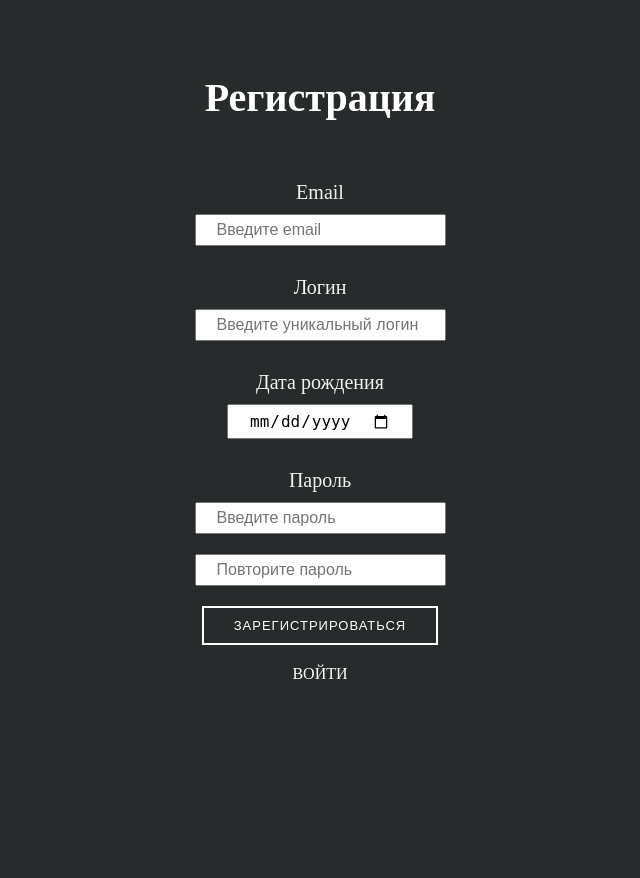
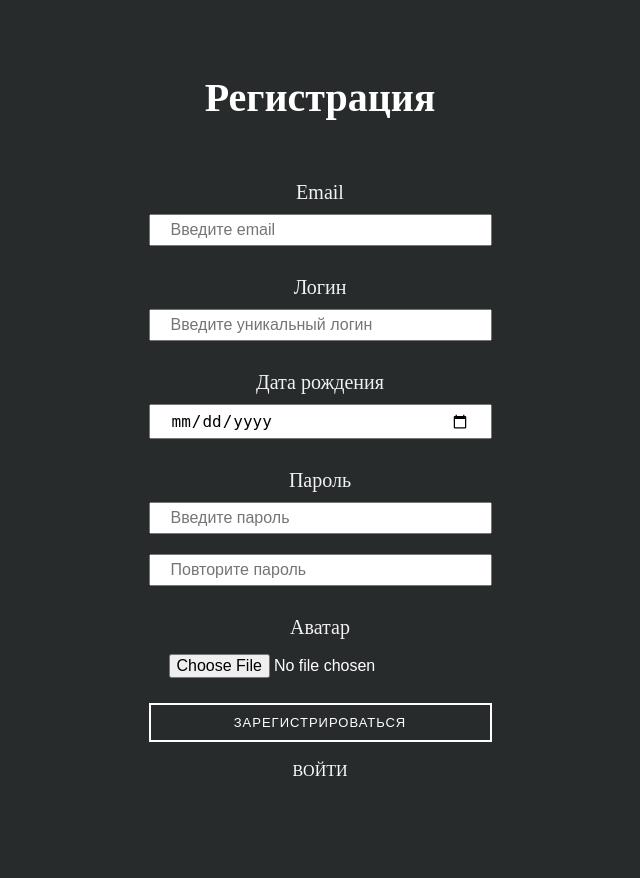
Before and after one commit to robsn-se/kabiri, a PHP site: page /?page=login&login=registration in a window 1280 px wide. Shown: the part 154-1032 px from the top of the page, without its empty margins (320-960 px from the left). Before the commit the page ends 833 px from the top, so only its background shows below. Run offline with PHP 8.4, Linux system fonts and the light colour scheme; data that the repository does not hold is empty.

Commit message:
settings, registration

```diff
--- a/models/page_model.php
+++ b/models/page_model.php
@@ -34,7 +34,7 @@ function userRegistration(mysqli $connect, array $data): string {
     $password = password_hash($data["password"],PASSWORD_DEFAULT);
     mysqli_query(
         $connect,
-        "INSERT INTO `users` SET `email` = '{$data["email"]}', `login` = '{$data["login"]}', `password` = '{$password}', `birthday` = '{$data["birthday"]}';"
+        "INSERT INTO `users` SET `email` = '{$data["email"]}', `login` = '{$data["login"]}', `password` = '{$password}', `birthday` = '{$data["birthday"]}', `avatar` = '{$data["avatar"]}';"
     );
     if (mysqli_insert_id($connect)) {
         return "Пользователь с логином {$_POST["login"]} успешно создан";
--- a/styles/main.css
+++ b/styles/main.css
@@ -360,11 +360,13 @@ textarea:focus{
     padding: 35px;
     width: min-content;
     margin: 20px auto;
+    color: white;
 }
 
 .container_registration form > div{
-
+    display: flex;
     padding: 10px;
+    flex-direction: column;
 }
 
 .container_registration label {
@@ -559,7 +561,7 @@ summary::marker {
     animation: fadeInFromNone .5s ease-in-out;
 }
 .settings form div{
-    padding: 20px;
+    /*padding: 20px;*/
     flex-direction: column;
 }
 .settings label{
--- a/validation_rules.php
+++ b/validation_rules.php
@@ -26,6 +26,9 @@ const VALIDATION_RULES = [
         "password" => [
             "required" => true,
             "pattern" => "/[a-zA-Z\d\-_]{2,30}/"
+        ],
+        "avatar" => [
+            "required" => true,
         ]
     ],
     "cabinet_exit" => [],
--- a/view_templates/pages/login/registration.php
+++ b/view_templates/pages/login/registration.php
@@ -20,6 +20,10 @@
     <div>
         <input placeholder="Повторите пароль" tabindex="5" type="password">
     </div>
+    <div>
+        <label for="avatar">Аватар</label>
+        <input id="avatar" tabindex="6" name="avatar" type="file">
+    </div>
     <h6 class="warning"><?= $statusMessage ?></h6>
     <div>
         <button type="submit" class="btn">Зарегистрироваться</button>
```
Also changed, not shown: view_templates/pages/cabinet.php (+4 -4 lines).
